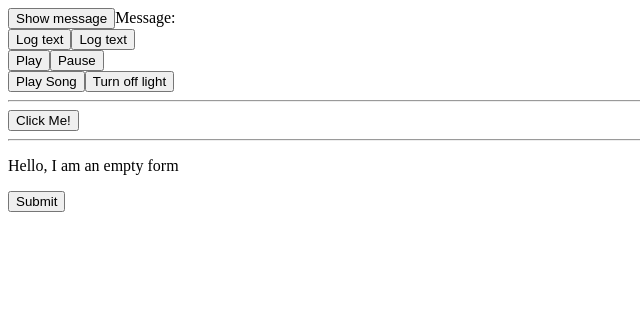
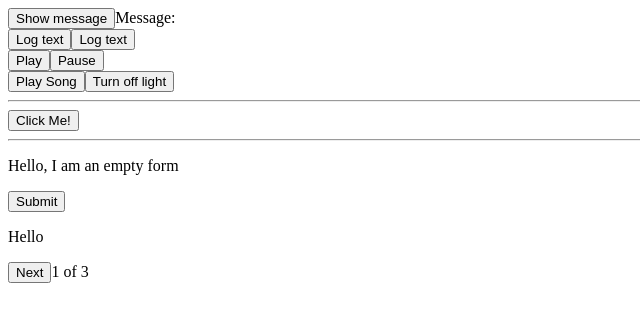
Before and after one commit to Yurimcalex/react-sandbox, a React (Vite) app: page / in a window 1280 px wide. Shown: the top 322 px of the page, without its empty margins (0-640 px from the left). Built offline with nearby package versions, Linux system fonts and the light colour scheme.

Commit message:
Create PhraseGallery component

```diff
--- a/src/ai/AI.jsx
+++ b/src/ai/AI.jsx
@@ -5,6 +5,7 @@ import Toolbar from './Toolbar.jsx';
 import ClickCatcher from './ClickCatcher.jsx';
 import ParentAdditionalTask from './ParentAdditionalTask.jsx';
 import EmptyForm from './EmptyForm.jsx';
+import PhraseGallery from './PhraseGallery.jsx';
 
 export default function AI() {
 	return (
@@ -24,6 +25,8 @@ export default function AI() {
 
 			<ParentAdditionalTask />
 			<EmptyForm />
+
+			<PhraseGallery />
 		</div>
 	);
 }
--- /dev/null
+++ b/src/ai/PhraseGallery.jsx
@@ -0,0 +1,19 @@
+const data = [
+	{ id: 1, text: 'Hello' },
+	{ id: 2, text: 'Hi', },
+	{ id: 3, text: 'Greeting' }
+];
+
+export default function PhraseGallery() {
+	let ind = 0;
+
+	const handleClick = () => ind = ind + 1;
+
+	return (
+		<div>
+			<p>{data[ind].text}</p>
+			<button onClick={handleClick}>Next</button>
+			<span>{ind + 1} of {data.length}</span>
+		</div>
+	);
+}
```
